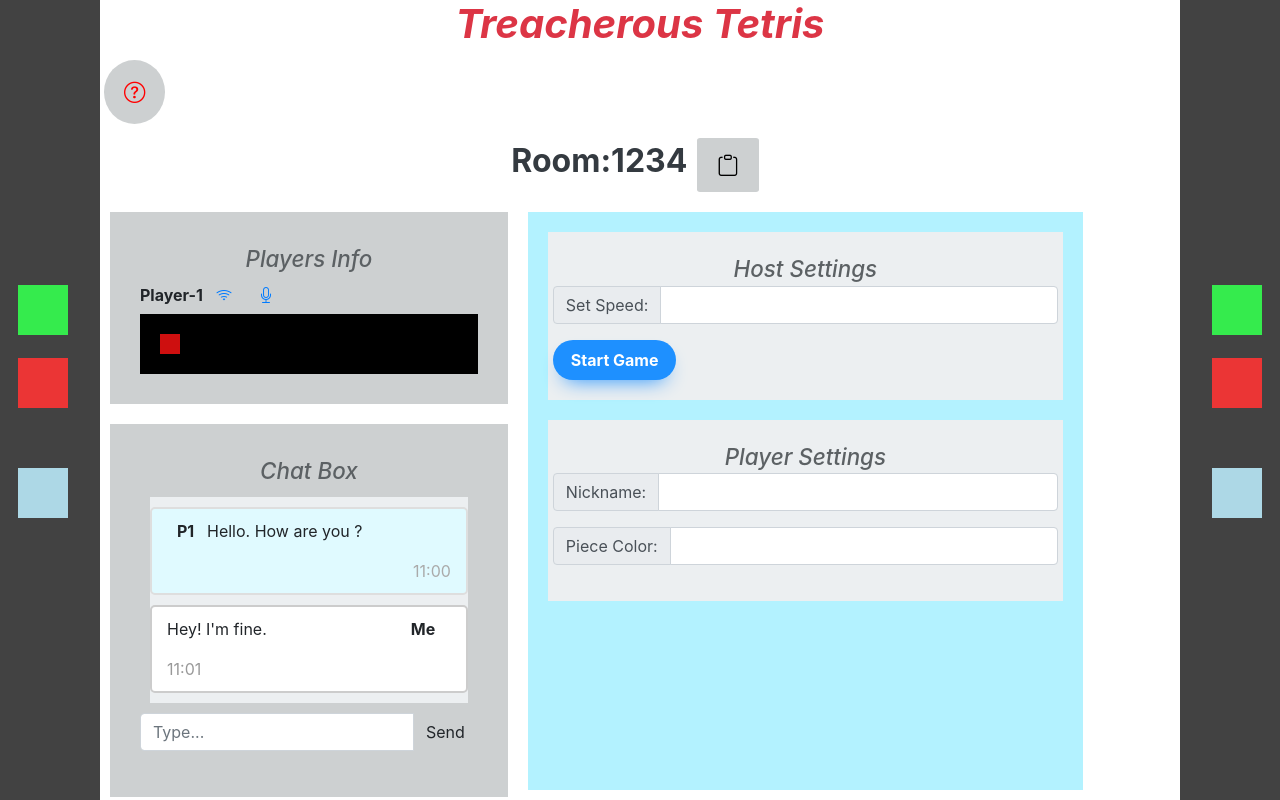
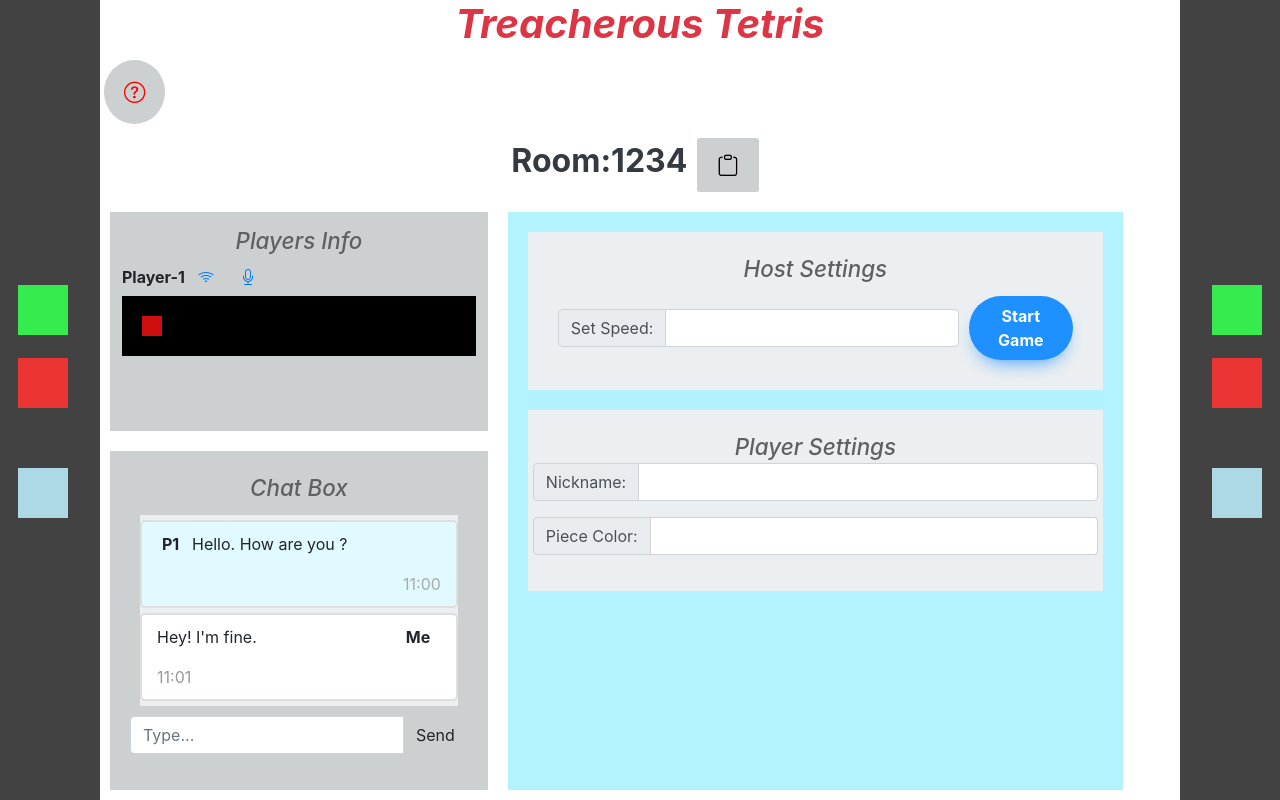
Before and after one commit to ducklin5/TTetris, a React (Create React App) app in the folder code/client/: page /room/4accb4a4-3052-4eba-9e25-3a04d202cc3c in a window 1280 px wide. Built offline with nearby package versions, Linux system fonts and the light colour scheme; no server answers.

Commit message:
navigation to helppage from roompage, scrolling, chat component clean up, button alignments

```diff
--- a/code/client/src/components/roompage/chatboxComponent.css
+++ b/code/client/src/components/roompage/chatboxComponent.css
@@ -1,29 +1,17 @@
 /* Reference: https://www.youtube.com/watch?v=WVOmmc0UTiM */
 
-.chat-box{
-    word-wrap: break-all;
-    background-color: #B3F2FF;
-    margin: 10px;
-    flex: 1;
+.chatbox-content {
+    padding: 10px;
+    display: flex;
+    flex-direction: column;
 }
 
-.chatbox-title{
-    font-size: 1.4rem;
-    font-weight: 500;
-    color: #5c6164;
-}
-
-.settings-vertical {
-    word-wrap: break-all;
+.messages-container {
+    /* word-wrap: break-all; */
     background-color: #eceff1;
     margin: 10px;
     flex: 1;
-}
-
-.settings-content {
-    padding: 1px;
-    display: flex;
-    flex-direction: column;
+    overflow-y: scroll;
 }
 
 .chat-title{
@@ -46,55 +34,47 @@
 }
 
 /* Reference for chat box: https://www.w3schools.com/howto/howto_css_chat.asp */
-/* Chat containers */
+
 .container {
   border: 2px solid #dedede;
   background-color: rgb(224, 250, 255);
   border-radius: 5px;
   padding: 10px;
-  margin: 10px 0;
+  margin: 5px 5px;
 }
 
-/* Darker chat container */
 .darker {
-  border-color: #ccc;
+  border-color: #dedede;
   background-color: white;
 }
 
-/* Clear floats */
 .container::after {
   content: "";
   clear: both;
   display: table;
 }
 
-/* Style images */
 .container-name-left{
   float: left;
   max-width: 30px;
   width: 100%;
-  margin-left: 10px;
+  margin-left: 5px;
   font-weight: bold;
-  border-radius: 50%;
 }
 
 .container-name-right{
   float: right;
   max-width: 30px;
   width: 100%;
-  margin-right: 10px;
+  margin-right: 5px;
   font-weight: bold;
-  border-radius: 50%;
 }
 
-
-/* Style time text */
 .time-right {
   float: right;
   color: #aaa;
 }
 
-/* Style time text */
 .time-left {
   float: left;
   color: #999;
--- a/code/client/src/components/roompage/chatboxComponent.jsx
+++ b/code/client/src/components/roompage/chatboxComponent.jsx
@@ -2,9 +2,9 @@ import './chatboxComponent.css';
 
 const ChatboxComponent = (props) => {
     return (
-        <div className="settings-content">
+        <div className="chatbox-content">
             <span className="chat-title font-italic text-center">Chat Box</span>
-            <div className="settings-vertical">
+            <div className="messages-container">
                 <div className="container">
                     <span className="container-name-left">P1</span>
                     <p>Hello. How are you ?</p>
--- a/code/client/src/components/roompage/gameSettingsComponent.css
+++ b/code/client/src/components/roompage/gameSettingsComponent.css
@@ -16,11 +16,11 @@
 .game-sections {
     display: flex;
     flex-direction: column;
-    overflow: auto;
+    /* overflow: auto; */
 }
 
-.settings-vertical {
-    word-wrap: break-all;
+.game-settings-component {
+    /* word-wrap: break-all; */
     background-color: #eceff1;
     margin: 10px;
     flex: 1;
@@ -30,12 +30,21 @@
     padding: 20px;
     display: flex;
     flex-direction: column;
+    /* width:100%; */
+}
+
+.host-input {
+    padding: 10px;
+    display: flex;
+    flex-direction: row;
+    align-items: center;
+    justify-content: center;
 }
 
 /* Reference for game start button: https://getcssscan.com/css-buttons-examples */
 
 /* CSS */
-.button-34 {
+.start-button {
   background: dodgerblue;
   border-radius: 999px;
   box-shadow: dodgerblue 0 10px 20px -10px;
@@ -52,8 +61,9 @@
   user-select: none;
   -webkit-user-select: none;
   touch-action: manipulation;
-  width: fit-content;
-  word-break: break-word;
+  /* word-break:keep-all; */
+  /* width: 100%; */
   border: 0;
+  margin-left: 10px;
 }
 /* game start button end */
--- a/code/client/src/components/roompage/gameSettingsComponent.jsx
+++ b/code/client/src/components/roompage/gameSettingsComponent.jsx
@@ -3,22 +3,22 @@ import './gameSettingsComponent.css';
 const GameSettingsComponent = (props) => {
     return (
         <div className="game-sections">
-            <div className="settings-vertical">
+            <div className="game-settings-component">
                 <div className="settings-content">
                     <span className="game-title font-italic text-center">Host Settings</span>
-                        <div className='row'>
-                            <div className="input-group mb-3">
+                        <div className='host-input'>
+                            <div className="input-group">
                                 <div className="input-group-prepend">
                                 <span className="input-group-text" id="inputGroup-sizing-default">Set Speed:</span>
                                 </div>
                                 <input type="text" className="form-control" aria-label="Default" aria-describedby="inputGroup-sizing-default"></input>
                             </div>
-                            <button className="button-34" role="button">Start Game</button>
+                            <button className="start-button" role="button">Start Game</button>
                         </div>
                 </div>
 
             </div>
-            <div className="settings-vertical">
+            <div className="game-settings-component">
                 <div className="settings-content">
                     <span className="game-title font-italic text-center">Player Settings</span>
                     <div className='row'>
--- a/code/client/src/components/roompage/playerInfoComponent.css
+++ b/code/client/src/components/roompage/playerInfoComponent.css
@@ -12,7 +12,7 @@
 }
 
 .players-content {
-    padding: 20px;
+    padding: 2px;
     display: flex;
     flex-direction: column;
 }
@@ -38,6 +38,7 @@
 .player-info{
     display: flex;
     flex-direction: column;
+    overflow-y: scroll;
 }
 
 .player-name-button{
--- a/code/client/src/components/roompage/roompage.css
+++ b/code/client/src/components/roompage/roompage.css
@@ -55,21 +55,29 @@ html, body, #root {
     overflow: auto;
 }
 
-.room-sections {
+.room-sections-right {
     display: flex;
     flex-direction: column;
     overflow: auto;
+    /* width:100%; */
+}
+
+.room-sections-left {
+    display: flex;
+    flex-direction: column;
+    overflow: auto;
+
 }
 
 .room-box-left {
-    word-wrap: break-all;
+    /* word-wrap: break-all; */
     background-color: #cdd0d1;
     margin: 10px;
     flex: 1;
 }
 
 .room-box-right {
-    word-wrap: break-all;
+    /* word-wrap: break-all; */
     background-color: #B3F2FF;
     margin: 10px;
     flex: 1;
--- a/code/client/src/components/roompage/roompage.jsx
+++ b/code/client/src/components/roompage/roompage.jsx
@@ -1,6 +1,7 @@
 import PropTypes from "prop-types";
 import { useEffect, useState } from "react";
 import { useParams } from "react-router-dom";
+import { Link } from 'react-router-dom';
 import {Container, Row, Col} from "react-bootstrap"
 import PlayerInfoComponent from "./playerInfoComponent";
 import ChatboxComponent from "./chatboxComponent";
@@ -49,7 +50,7 @@ const RoomPage = (props) => {
             <div>
                 <p className="h1 text-danger font-weight-bold font-italic text-center ">Treacherous Tetris</p>
                 <link rel="stylesheet" href="https://cdnjs.cloudflare.com/ajax/libs/font-awesome/4.7.0/css/font-awesome.min.css"></link>
-                <button className=" help-button"><i className="bi bi-question-circle fa-lg"></i></button>
+                <Link to={"/help"} type="button" className=" help-button"><i className="bi bi-question-circle fa-lg"></i></Link>
             </div>
             <div className="room-code">
                 <span class="h2 text-dark font-weight-bold text-center ">Room:</span>
@@ -58,7 +59,7 @@ const RoomPage = (props) => {
             </div>
 
             <div className="room-components">
-                <div className="room-sections">
+                <div className="room-sections-left">
                     <div className="room-box-left">
                         <div className="box-align">
                             <PlayerInfoComponent />
@@ -70,7 +71,7 @@ const RoomPage = (props) => {
                         </div>
                     </div>
                 </div>
-                <div className="room-sections">
+                <div className="room-sections-right">
                     <div className="room-box-right">
                         <div className="box-align">
                             <ShowComponent />
```
